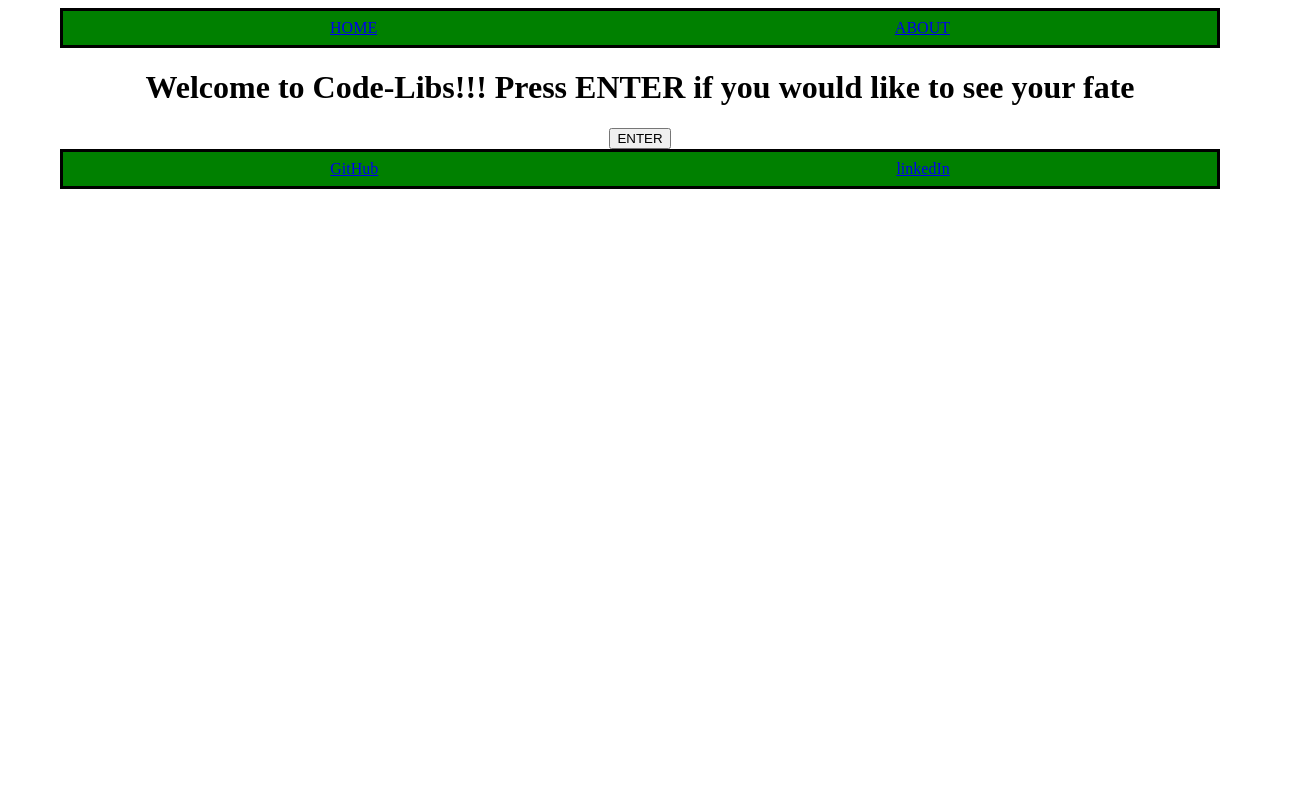
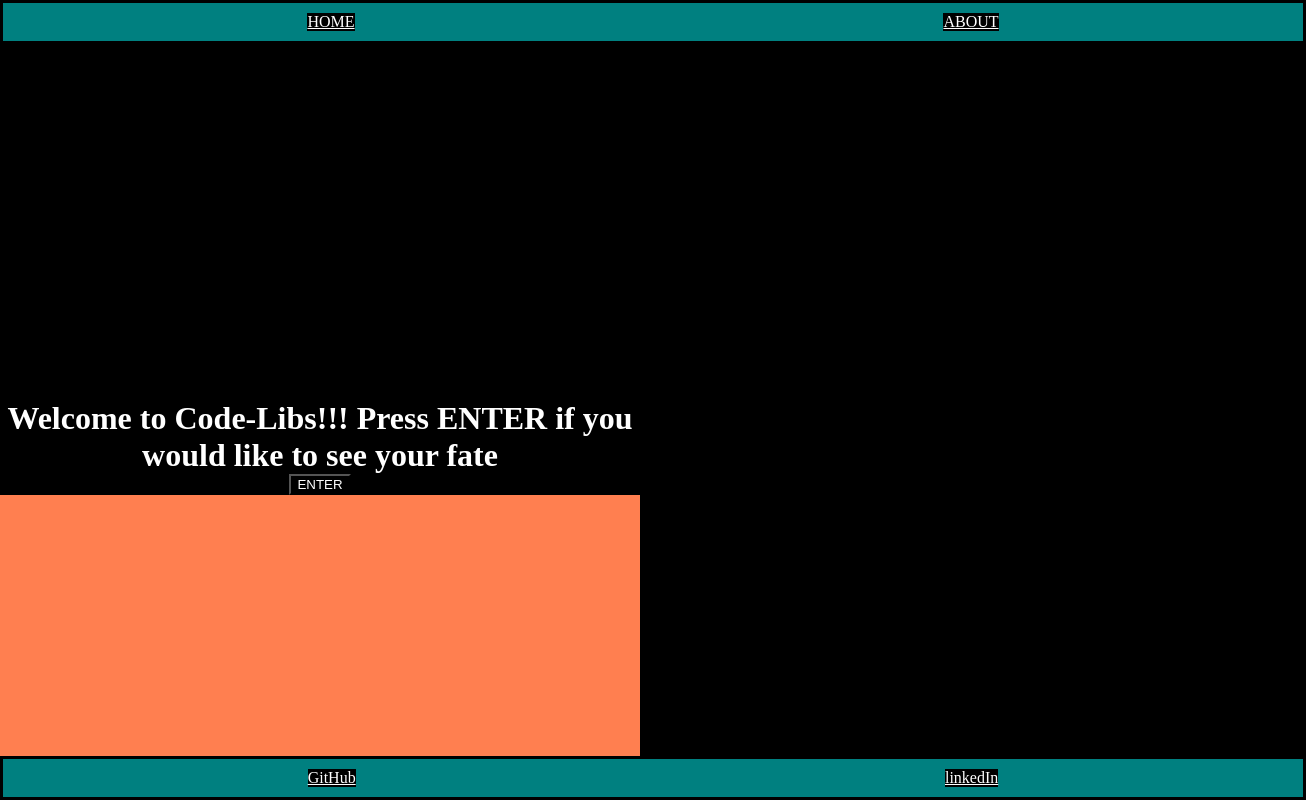
Before and after one commit to Nellie7190/project-3-frontend, a React (Create React App) app: page / in a window 1280 px wide. Shown: the whole page, 1306 px wide, since content can reach past the window. Built offline with nearby package versions, Linux system fonts and the light colour scheme; no server answers.

Commit message:
started styling main

```diff
--- a/src/App.css
+++ b/src/App.css
@@ -1,32 +1,4 @@
-.App {
-  text-align: center;
-}
 
-.App-logo {
-  height: 40vmin;
-  pointer-events: none;
-}
-
-@media (prefers-reduced-motion: no-preference) {
-  .App-logo {
-    animation: App-logo-spin infinite 20s linear;
-  }
-}
-
-.App-header {
-  background-color: #282c34;
-  min-height: 100vh;
-  display: flex;
-  flex-direction: column;
-  align-items: center;
-  justify-content: center;
-  font-size: calc(10px + 2vmin);
-  color: white;
-}
-
-.App-link {
-  color: #61dafb;
-}
 
 @keyframes App-logo-spin {
   from {
--- a/src/App.js
+++ b/src/App.js
@@ -2,14 +2,21 @@ import './App.css';
 import Header from './components/Header';
 import Footer from './components/Footer';
 import Main from './components/Main';
+import './Styles.scss'
 import { Route, Redirect } from "react-router-dom";
 
 function App() {
   return (
     <div className="App">
-      <Header />
-          <Main />
-      <Footer />
+      <div className='HaF'>
+        <Header />
+      </div>
+      <div className='Main'>
+        <Main />
+      </div>
+      <div className='HaF' id='Footer'>
+        <Footer />
+      </div>
     </div>
   );
 }
--- /dev/null
+++ b/src/Styles.scss
@@ -0,0 +1,49 @@
+* {
+    background-color: black;
+    color: white;
+    margin: 0 auto;
+}
+
+// Header{
+//     background-color: black;
+//     padding:0%;
+//     margin: 0 auto
+// }
+
+#root {
+    margin: 0 auto;
+}
+
+.App {
+    flex-direction: flex;
+    flex-wrap: wrap;
+    margin: 0 auto;
+    height: 100vh;
+}
+
+main {
+    background-color: coral;
+    // margin: auto;
+    width: 50%;
+    height: 50%;
+    top: 50%;
+    position: absolute;
+    text-align: center;
+}
+
+.HaF {
+    display: "flex";
+    justify-content: "space-around";
+    border: "3px solid black";
+    padding: "10px";
+    width: "100%";
+    margin: "auto";
+    background-color: "green";
+}
+
+#Footer {
+    position: fixed;
+    bottom: 0;
+    left: 0;
+    right: 0;
+}
--- a/src/components/Buttons.js
+++ b/src/components/Buttons.js
@@ -1,48 +1,11 @@
 import { Link } from 'react-router-dom';
-import { useState } from 'react';
 
 const Buttons = (props) => {
-    const [words, setWords] = useState(null);
-
-    const URL = "https://project-3-backend-libs.herokuapp.com/";
-
-    const getWords = async () => {
-        const response = await fetch(`${URL}story`);
-        const data = await response.json();
-        setWords(data);
-        console.log(data)
-    };
-    //state to hold storyData
-    const [storyData, setStoryData] = useState({
-        noun: "",
-        verb: "",
-        adjective: "",
-        number: "",
-        created: false
-    });
-
-    const deleteWords = async (word) => {
-        // make post request to delete words
-        await fetch(`${URL}story`, {
-            method: "DELETE",
-            headers: {
-                "Content-Type": "Application/json",
-            },
-            body: JSON.stringify(word),
-        });
-        // update list of words
-        getWords();
-    };
-
-    // we need this to delete a story
-    const handleDeleteStory = async => {
-        deleteWords(storyData);
-    };
 
     return (
         <div>
-            <Link to='/story/option1'><button onClick={handleDeleteStory}>ChooseOption 1</button></Link>
-            <Link to='/story/option2'><button onClick={handleDeleteStory}>ChooseOption 2</button></Link>
+            <Link to='/story/option1'><button onClick={() => props.handleDeleteStory}>ChooseOption 1</button></Link>
+            <Link to='/story/option2'><button onClick={() => props.handleDeleteStory}>ChooseOption 2</button></Link>
         </div>
     );
 };
--- a/src/components/Footer.js
+++ b/src/components/Footer.js
@@ -4,10 +4,10 @@ const Footer = (props) => {
         display: "flex",
         justifyContent: "space-around",
         border: "3px solid black",
-        padding: "8px",
-        width: "90%",
+        padding: "10px",
+        width: "100%",
         margin: "auto",
-        backgroundColor: "green"
+        backgroundColor: "teal"
       };
     return (
         <>
--- a/src/components/Header.js
+++ b/src/components/Header.js
@@ -6,10 +6,10 @@ const Header = (props) => {
     display: "flex",
     justifyContent: "space-around",
     border: "3px solid black",
-    padding: "8px",
-    width: "90%",
+    padding: "10px",
+    width: "100%",
     margin: "auto",
-    backgroundColor: "green"
+    backgroundColor: "teal"
   };
 
   return (
--- a/src/components/Main.js
+++ b/src/components/Main.js
@@ -15,7 +15,6 @@ const Main = (props) => {
         const response = await fetch(`${URL}story`);
         const data = await response.json();
         setWords(data);
-        console.log(data)
     };
 
     const createWords = async (word) => {
@@ -46,7 +45,7 @@ const Main = (props) => {
 
 
     //[] <-- can write something in it you want to page to run if it changes, leave empty if you only want to run once
-    useEffect(() => getWords(), []);
+    // useEffect(() => getWords(), []);
 
     return (
         <main>
--- a/src/index.css
+++ b/src/index.css
@@ -1,5 +1,5 @@
 body {
-  margin: 0;
+  margin: 0 auto;
   font-family: -apple-system, BlinkMacSystemFont, 'Segoe UI', 'Roboto', 'Oxygen',
     'Ubuntu', 'Cantarell', 'Fira Sans', 'Droid Sans', 'Helvetica Neue',
     sans-serif;
```
Also changed, not shown: src/pages/Option1.js (+27 -0 lines), src/pages/Story.js (+0 -8 lines).
